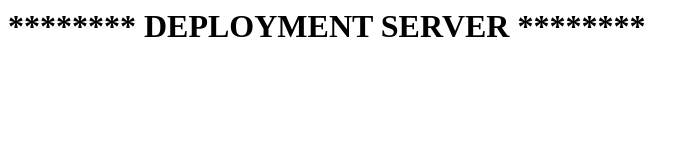
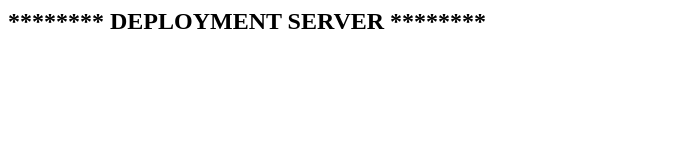
Before and after one commit to mahatheer123/Test, a plain HTML site: page index.html in a window 1280 px wide. Shown: the whole page, without its empty margins (0-698 px from the left). Drawn offline with Linux system fonts and the light colour scheme.

Commit message:
Update index.html

```diff
--- a/index.html
+++ b/index.html
@@ -1,7 +1,7 @@
 <html>
 <head>
 <body>
-<h1> ******** DEPLOYMENT SERVER ********</h1>
+<h2> ******** DEPLOYMENT SERVER ********</h2>
 </body>
 </head>
 </html>
```
